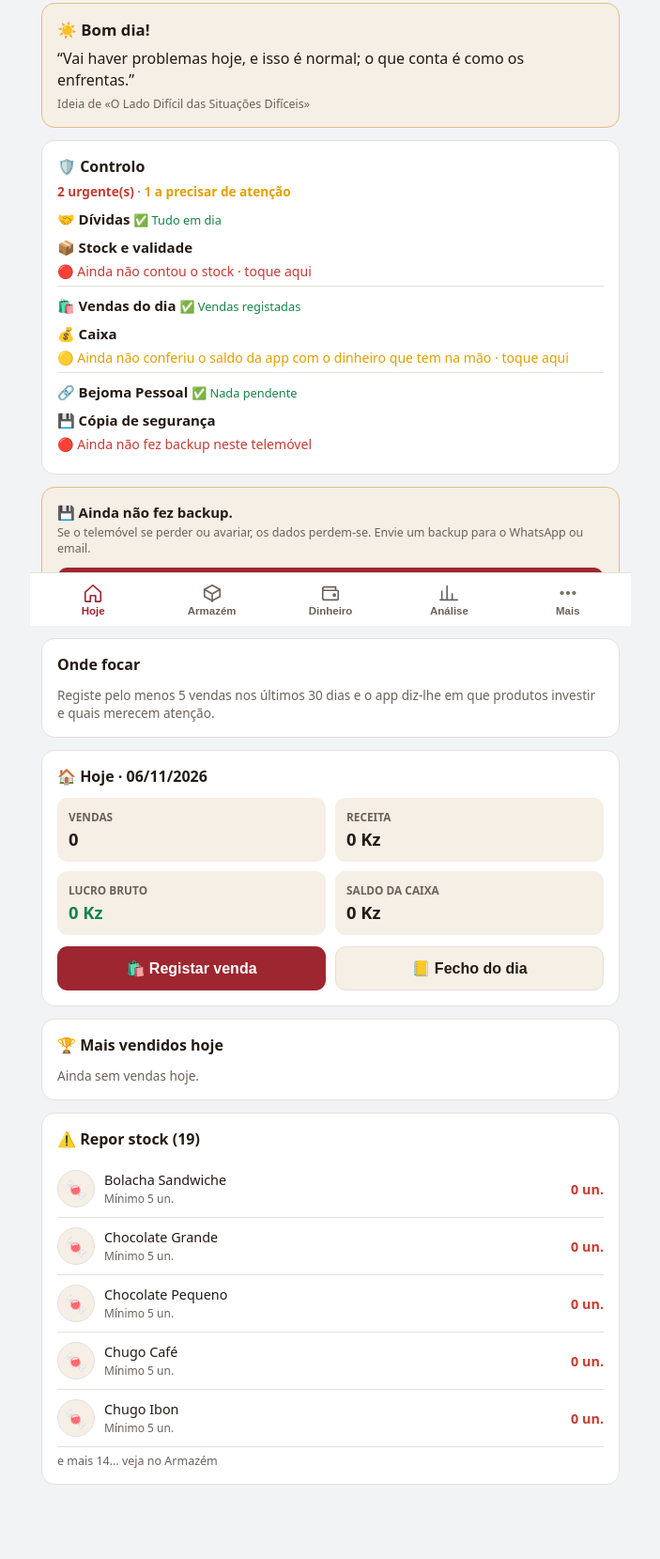
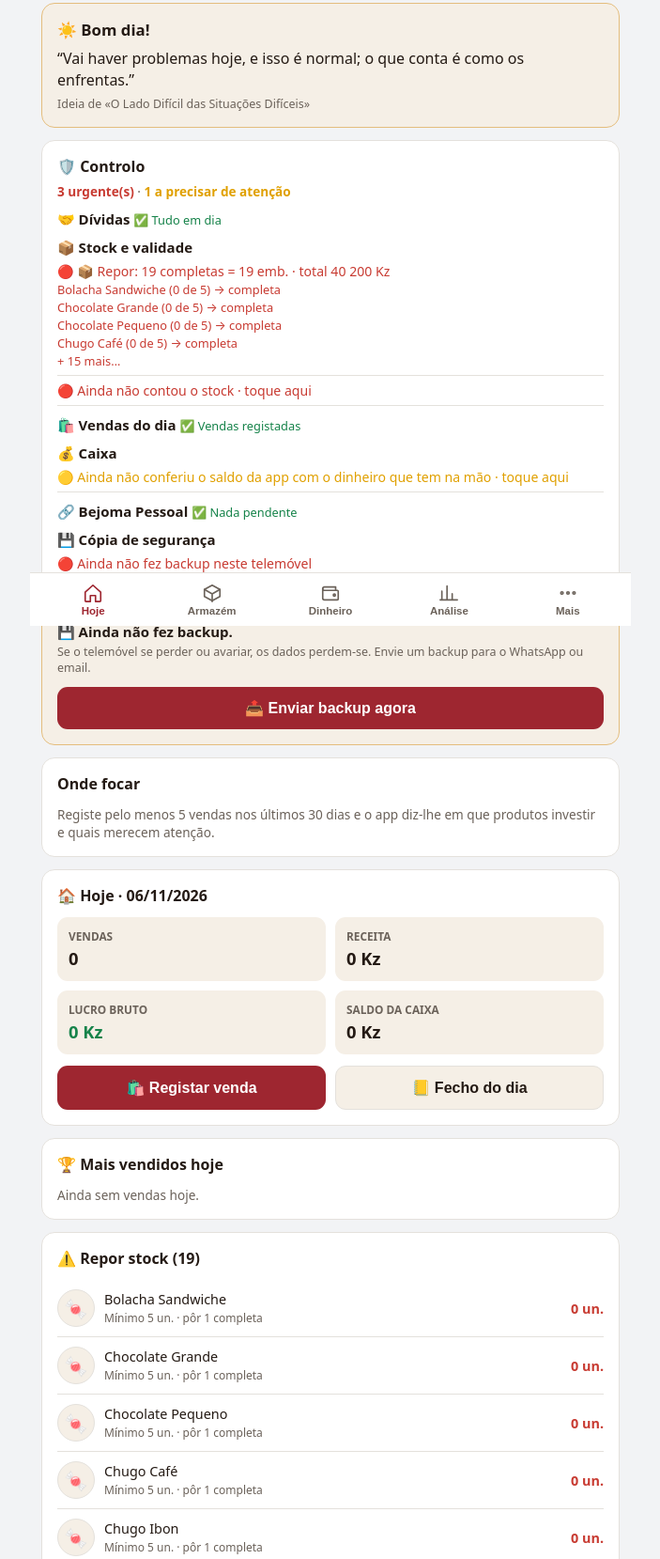
Before and after one commit to benjamimmanuel232-dotcom/bejoma, a plain HTML site: page index.html in a window 1280 px wide. Shown: the part 134-1793 px from the top of the page at 94% size, without its empty margins (288-991 px from the left). Drawn offline with Linux system fonts and the light colour scheme.

Commit message:
Add files via upload

```diff
--- a/index.html
+++ b/index.html
@@ -258,6 +258,7 @@ html[data-t=dark] [style*="border-color:#e4bd7d"]{border-color:#6b5230!important
 <div id="cnHist" style="margin-top:12px"></div></div>
 </div>
 <div class="sx" data-sx="repor">
+<div class="card"><h2>📦 Repor por stock mínimo</h2><p class="empty" style="margin:-6px 0 8px">Produto com stock no mínimo ou abaixo: a app sugere uma <b>meia</b> embalagem. Com metade do mínimo ou menos: sugere uma <b>completa</b>. O mínimo de cada produto é o campo "Stock mínimo para alerta".</p><div id="rpMC"></div></div>
 <div class="card"><h2>🛒 Lista de compras sugerida</h2>
 <p class="empty" style="margin:-6px 0 8px">A app vê quanto vende cada produto por dia (últimas 4 semanas) e sugere quanto comprar para durar o número de dias que escolher.</p>
 <label>Quero stock para</label><select id="rpD" onchange="rpSet(this.value)"><option value="7">7 dias</option><option value="15">15 dias</option><option value="30">30 dias</option></select>
@@ -727,7 +728,7 @@ const mes=td().slice(0,7),sum=l=>({r:l.reduce((s,v)=>s+v.qtd*v.preco,0),l:l.redu
 const h=sum(hoje),m=sum(D.vendas.filter(v=>v.data.startsWith(mes))),sv=D.prods.reduce((s,p)=>s+p.stock*custo(p),0),zero=D.prods.filter(p=>p.stock<=0).length;
 const bx=(t,a,b,c,x)=>`<div class="card"><h2>${t}</h2><div class="grid"><div class="stat"><div class="k">VENDAS</div><div class="v">${a}</div></div><div class="stat"><div class="k">RECEITA</div><div class="v">${money(b)}</div></div><div class="stat" style="grid-column:1/-1"><div class="k">LUCRO</div><div class="v good">${money(c)}</div></div></div>${x||''}</div>`;
 const low=D.prods.filter(p=>p.stock<=mn(p)).sort((a,b)=>a.stock-b.stock);
-const alertCard=low.length?`<div class="card"><h2>Stock baixo (${low.length})</h2>`+low.map(p=>`<div class="item"><div>${esc(p.nome)}<small>Mínimo ${mn(p)} un.</small></div><b class="${p.stock<=0?'bad':'warn'}">${p.stock} un.</b></div>`).join('')+'</div>':'';
+const alertCard=low.length?`<div class="card"><h2>Stock baixo (${low.length})</h2>`+low.map(p=>`<div class="item"><div>${esc(p.nome)}<small>Mínimo ${mn(p)} un.${repSugT(p)}</small></div><b class="${p.stock<=0?'bad':'warn'}">${p.stock} un.</b></div>`).join('')+'</div>':'';
 $('vAlert').innerHTML=low.length?`<div class="card" style="border-color:#e4bd7d;background:var(--soft)"><b>⚠️ ${low.length} produto(s) com stock baixo</b><small style="display:block;color:var(--sub);margin-top:3px">${low.slice(0,3).map(p=>esc(p.nome)).join(', ')}${low.length>3?'…':''} — veja o Resumo.</small></div>`:'';
 const{ag}=relData();
 const rows=Object.entries(ag).sort((a,b)=>b[1].l-a[1].l).map(([k,a])=>`<div class="item"><div><b>${esc(k)}</b><small>${a.q} un. vendidas · ${money(a.r)}</small></div><b class="good">${money(a.l)}</b></div>`).join('');
@@ -769,7 +770,7 @@ const f=fechoData(fdia),low=D.prods.filter(p=>p.stock<=mn(p)).sort((a,b)=>a.stoc
 const rw=(t,v,c,b)=>`<div class="item"><div>${b?'<b>'+t+'</b>':t}</div><b class="${c||''}">${v}</b></div>`;
 const pv=Object.entries(f.ag).sort((a,b)=>b[1].q-a[1].q).map(([k,a])=>`<div class="item"><div>${esc(k)}<small>${money(a.r)}</small></div><b>${c2(a.q)} un.</b></div>`).join('');
 const pc=f.compras.map(c=>`<div class="item"><div>${esc(c.nome)}<small>+${c2(c.un)} un.</small></div><b>${money(c.total)}</b></div>`).join('');
-const pl=low.map(p=>`<div class="item"><div>${esc(p.nome)}<small>Mínimo ${mn(p)} un.</small></div><b class="${p.stock<=0?'bad':'warn'}">${p.stock} un.</b></div>`).join('');
+const pl=low.map(p=>`<div class="item"><div>${esc(p.nome)}<small>Mínimo ${mn(p)} un.${repSugT(p)}</small></div><b class="${p.stock<=0?'bad':'warn'}">${p.stock} un.</b></div>`).join('');
 const cd=(t,b)=>`<div class="card"><h2>${t}</h2>${b}</div>`;
 $('fBox').innerHTML=`<div class="card"><h2>Fecho do dia</h2><label>Dia</label><input type="date" value="${fdia}" max="${td()}" onchange="setF(this.value)"><button onclick="printFecho()">📄 Gerar PDF do fecho</button><button class="sec" onclick="partilharFecho()">📤 Partilhar (WhatsApp)</button></div>`
 +cd('💵 Dinheiro do dia',rw('Vendas feitas',f.n)+rw('Receita (total vendido)',money(f.rec))+(f.dsc?rw('🏷️ Descontos dados (já tirados da receita)',money(f.dsc)):'')+rw('Custo dos produtos vendidos','−'+money(f.cst))+rw('Lucro bruto',money(f.bruto),f.bruto<0?'bad':'good',1)+rw('Despesas','−'+money(f.desp))+(f.trV?rw('↳ 🌙 Transporte de volta (já nas despesas)',money(f.trV),''):'')+(f.capD?rw('🌅 Transporte de ida (sai do capital)','−'+money(f.capD)):'')+(f.perd?rw('Perdas e ofertas','−'+money(f.perd)):'')+rw('Lucro líquido',money(f.liq),f.liq<0?'bad':'good',1)+(f.comi?rw('🍽️ Comida / pessoal (fora do lucro)',money(f.comi)+(limCom()?' de '+money(limCom()):''),limCom()&&f.comi>limCom()?'bad':''):'')+(f.liq>0?rw('Guardar para repor stock (50%)',money(f.liq*0.5)):''))
@@ -1014,7 +1015,7 @@ const dias=D.ultBackup?Math.floor((new Date(td()+'T12:00:00')-new Date(D.ultBack
 const hoje2=D.vendas.some(v=>v.data===td())||D.compras.some(c=>c.data===td())||D.caixa.some(c=>c.data===td()),bk=(dias===null||dias>=2||(dias>=1&&hoje2))?`<div class="card" style="border-color:#e4bd7d;background:var(--soft)"><b>💾 ${dias===null?'Ainda não fez backup.':(dias===1?'Ainda não fez backup hoje.':'Último backup há '+dias+' dias.')}</b><small style="display:block;color:var(--sub);margin:3px 0 0">Se o telemóvel se perder ou avariar, os dados perdem-se. Envie um backup para o WhatsApp ou email.</small><button onclick="partilharBackup()">📤 Enviar backup agora</button></div>`:'';
 const st=(k,v,c)=>`<div class="stat"><div class="k">${k}</div><div class="v ${c||''}">${v}</div></div>`;
 const top=Object.entries(f.ag).sort((a,b)=>b[1].q-a[1].q).slice(0,3).map(([k,a],i)=>{const p=D.prods.find(x=>x.nome===k);return`<div class="item"><div class="pi"><span class="rk">${i+1}</span>${p?av(p,40):''}<div>${esc(k)}<small>${money(a.r)}</small></div></div><b>${c2(a.q)} un.</b></div>`}).join('');
-const low=D.prods.filter(p=>p.stock<=mn(p)).sort((a,b)=>a.stock-b.stock),lw=low.slice(0,5).map(p=>`<div class="item"><div class="pi">${av(p,40)}<div>${esc(p.nome)}<small>Mínimo ${mn(p)} un.</small></div></div><b class="${p.stock<=0?'bad':'warn'}">${p.stock} un.</b></div>`).join('');
+const low=D.prods.filter(p=>p.stock<=mn(p)).sort((a,b)=>a.stock-b.stock),lw=low.slice(0,5).map(p=>`<div class="item"><div class="pi">${av(p,40)}<div>${esc(p.nome)}<small>Mínimo ${mn(p)} un.${repSugT(p)}</small></div></div><b class="${p.stock<=0?'bad':'warn'}">${p.stock} un.</b></div>`).join('');
 $('iBox').innerHTML=storCard()+reporCard()+bk+dvIni()+focoCard()+valCard()
 +cd('🏠 Hoje · '+fmtD(td()),`<div class="grid">${st('VENDAS',f.n)}${st('RECEITA',money(f.rec))}${st('LUCRO BRUTO',money(f.bruto),f.bruto<0?'bad':'good')}${st('SALDO DA CAIXA',money(tot),tot<0?'bad':'')}</div><div class="two" style="margin-top:12px"><button onclick="goTab('vendas')">🛍️ Registar venda</button><button class="sec" onclick="goTab('fecho')">📒 Fecho do dia</button></div>`)
 +cd('🏆 Mais vendidos hoje',top||empty('Ainda sem vendas hoje.'))
@@ -1119,11 +1120,28 @@ L.sort((a,b)=>a.urg-b.urg||a.dias-b.dias);
 let mi=null;D.vendas.forEach(v=>{if(mi===null||v.data<mi)mi=v.data});
 return{L:L,sem:sem,total:total,cov:cov,poucos:mi===null||dd(mi,h)<14}}
 function rpSet(v){D.repDias=+v;save();RP()}
+/* ===== Regra de reposição: meia / completa ===== */
+function repUm(p){if(!(p.stock>=0&&p.stock<=mn(p)))return null;const u=p.unEmb>0?p.unEmb:0;if(!u)return{p,sem:true};
+const mi=mn(p),st=p.stock,comp=st<=mi*0.5,par=u>=2&&u%2===0,tipo=comp||!par?'completa':'meia',pe=p.precoEmb>0?p.precoEmb:custo(p)*u,cost=tipo==='meia'?(p.precoMeia>0?p.precoMeia:pe/2):pe;
+return{p,tipo,un:tipo==='meia'?u/2:u,cost,st,mi,forcada:!comp&&!par,pct:mi>0?Math.round(st/mi*100):0}}
+function repMC(){const L=[],sem=[];let nC=0,nM=0,cC=0,cM=0;D.prods.forEach(p=>{const r=repUm(p);if(!r)return;if(r.sem){sem.push(p);return}L.push(r);if(r.tipo==='meia'){nM++;cM+=r.cost}else{nC++;cC+=r.cost}});
+L.sort((a,b)=>(a.tipo==='completa'?0:1)-(b.tipo==='completa'?0:1)||a.st-b.st);return{L,sem,nC,nM,emb:nC+nM/2,cC,cM,cost:cC+cM}}
+const repSugT=p=>{const r=repUm(p);return r&&r.tipo?' · pôr 1 '+r.tipo:''};
+const repTxt=(nC,nM)=>(nC?nC+(nC===1?' completa':' completas'):'')+(nC&&nM?' + ':'')+(nM?nM+(nM===1?' meia':' meias'):'');
+function rpEntradaM(id,tipo){goTab('armazem','ent');const s=$('aProd');if(s){s.value=id;if(typeof fillEmb==='function')fillEmb()}if($('aEmb'))$('aEmb').value=tipo==='completa'?1:'';if($('aMeia'))$('aMeia').value=tipo==='meia'?1:'';if(typeof emSoma==='function')emSoma();window.scrollTo(0,0)}
+function RPM(){const e=$('rpMC');if(!e)return;const r=repMC();
+if(!r.L.length&&!r.sem.length){e.innerHTML='<span class="empty">✅ Nenhum produto está no stock mínimo ou abaixo.</span>';return}
+let h='';
+if(r.L.length)h+='<div style="margin-bottom:8px"><b>Total a repor: '+repTxt(r.nC,r.nM)+' = '+embF(r.emb)+' emb. · '+money(Math.round(r.cost))+'</b><small style="display:block;color:var(--sub)">'+(r.nC?'Completas: '+r.nC+' · '+money(Math.round(r.cC)):'')+(r.nC&&r.nM?'  |  ':'')+(r.nM?'Meias: '+r.nM+' · '+money(Math.round(r.cM)):'')+'</small></div>';
+h+=r.L.map(x=>{const cor=x.tipo==='completa'?'var(--bad)':'#e0a000';
+return '<div class="item" style="align-items:flex-start;gap:12px">'+av(x.p,52)+'<div style="flex:1;min-width:0"><b>'+esc(x.p.nome)+'</b><small style="display:block;color:var(--sub)">Stock '+c2(x.st)+' un. · mínimo '+c2(x.mi)+' un. ('+x.pct+'%)</small><div style="margin-top:4px;color:'+cor+';font-weight:700">Pôr 1 '+x.tipo+' ('+c2(x.un)+' un.) · '+money(Math.round(x.cost))+'</div>'+(x.forcada?'<small style="display:block;color:var(--sub)">A embalagem tem unidades ímpares: a meia não dá, por isso é uma completa.</small>':'')+'<button class="mini" style="margin:6px 0 0;width:auto" onclick="rpEntradaM(\''+x.p.id+'\',\''+x.tipo+'\')">Dar entrada</button></div></div>'}).join('');
+if(r.sem.length)h+='<p class="empty" style="margin:10px 0 0">'+r.sem.length+' produto(s) no stock mínimo sem "unidades por embalagem": '+r.sem.slice(0,4).map(p=>esc(p.nome)).join(', ')+(r.sem.length>4?'…':'')+'. Edite o produto para a app poder sugerir meia ou completa.</p>';
+e.innerHTML=h}
 function rpEntrada(id,packs){goTab('armazem','ent');const s=$('aProd');if(s){s.value=id;if(typeof fillEmb==='function')fillEmb()}if(packs&&$('aEmb'))$('aEmb').value=packs;if($('aMeia'))$('aMeia').value='';if(typeof emSoma==='function')emSoma();window.scrollTo(0,0)}
 function rpShare(){const r=rpDados();if(!r.L.length)return alert('Não há nada a repor com este número de dias.');
 const t='🛒 Lista de compras — '+fmtD(td())+' (stock para '+r.cov+' dias)\n'+r.L.map(x=>'• '+x.p.nome+' — '+(x.packs?x.packs+' emb. ('+c2(x.qty)+' un.)':c2(x.qty)+' un.')+' ~ '+money(Math.round(x.cost))).join('\n')+'\nTotal estimado: '+money(Math.round(r.total));
 if(navigator.share){navigator.share({text:t}).catch(()=>{})}else if(navigator.clipboard&&navigator.clipboard.writeText){navigator.clipboard.writeText(t).then(()=>toast('Lista copiada.'),()=>prompt('Copie a lista:',t))}else prompt('Copie a lista:',t)}
-function RP(){const b=$('rpL');if(!b)return;if($('rpD'))$('rpD').value=String(D.repDias||15);const r=rpDados();
+function RP(){RPM();const b=$('rpL');if(!b)return;if($('rpD'))$('rpD').value=String(D.repDias||15);const r=rpDados();
 $('rpSum').innerHTML=r.L.length?'<b>'+r.L.length+' produto(s) a repor</b> · total estimado <b>'+money(Math.round(r.total))+'</b>'+(r.poucos?'<p class="empty" style="margin:4px 0 0">Ainda há poucos dias de vendas registadas: a estimativa vai melhorando com o tempo.</p>':''):'<span class="empty">✅ Com '+r.cov+' dias de cobertura, não há nada a repor agora.</span>';
 b.innerHTML=r.L.map(x=>{const cor=x.urg<=1?'var(--bad)':x.urg===2?'#e0a000':'var(--good)',ic=x.urg<=1?'🔴':x.urg===2?'🟡':'🟢',dz=x.st<=0?'Sem stock':'dá para '+(x.dias<1?'menos de 1 dia':Math.floor(x.dias)+' dia(s)');
 return '<div class="item" style="align-items:flex-start;gap:12px">'+av(x.p,52)+'<div style="flex:1;min-width:0"><b>'+esc(x.p.nome)+'</b><small style="display:block;color:var(--sub)">Vende ~'+c2(Math.round(x.rate*10)/10)+' por dia · stock '+c2(x.p.stock)+'</small><small style="display:block;color:'+cor+';font-weight:700">'+ic+' '+dz+'</small><div style="margin-top:4px">Comprar: <b>'+(x.packs?x.packs+' emb. ('+c2(x.qty)+' un.)':c2(x.qty)+' un.')+'</b> · ~'+money(Math.round(x.cost))+'</div><button class="mini" style="margin:6px 0 0;width:auto" onclick="rpEntrada(\''+x.p.id+'\','+(x.packs||0)+')">Dar entrada</button></div></div>'}).join('')+(r.sem?'<p class="empty" style="margin:10px 0 0">'+r.sem+' produto(s) sem vendas recentes não entram na lista.</p>':'')}
@@ -1139,8 +1157,9 @@ const sp=ab.filter(d=>!d.prazo).length;if(sp)R.push([1,sp+' dívida(s) sem prazo
 S.push({ic:'🤝',n:'Dívidas',g:"goTab('dividas')",ok:'Tudo em dia',R})}
 {const R=[],P=D.prods,sa=stockAl(),ng=sa.ng;
 if(ng.length)R.push([2,ng.length+' produto(s) com stock negativo: '+nomes(ng)+' · erro de registo',0]);
-const z=sa.z;if(z.length)R.push([2,z.length+' produto(s) sem stock: '+nomes(z),0,"goTab('armazem','repor')"]);
-const bx=sa.bx;if(bx.length)R.push([1,bx.length+' produto(s) com stock baixo: '+nomes(bx),0,"goTab('armazem','repor')"]);
+{const rp=repMC();if(rp.L.length){const dt=rp.L.slice(0,4).map(x=>esc(x.p.nome)+' ('+c2(x.st)+' de '+c2(x.mi)+') → '+x.tipo).join('<br>');
+R.push([rp.nC?2:1,'📦 Repor: '+repTxt(rp.nC,rp.nM)+' = '+embF(rp.emb)+' emb. · total '+money(Math.round(rp.cost))+'<br><span style="font-size:.8rem">'+dt+(rp.L.length>4?'<br>+ '+(rp.L.length-4)+' mais…':'')+'</span>',0,"goTab('armazem','repor')"])}
+if(rp.sem.length)R.push([1,rp.sem.length+' produto(s) com stock baixo e sem "unidades por embalagem": '+nomes(rp.sem),0,"goTab('armazem','repor')"])}
 valAl().forEach(p=>{const d=dvDias(p.val);if(d<0)R.push([2,esc(p.nome)+' · validade passou há '+dias(-d)+' (stock '+c2(p.stock)+')',-d]);else R.push([d<=7?2:1,esc(p.nome)+' · validade '+quando(d)+' (stock '+c2(p.stock)+')',0])});
 const pc=P.filter(p=>p.venda>0&&custo(p)>0&&p.venda<custo(p));if(pc.length)R.push([2,pc.length+' produto(s) com preço de venda abaixo do custo: '+nomes(pc),0]);
 if(P.length){const cs=cnL().map(c=>c.data).sort(),uc=cs.length?cs[cs.length-1]:null,dc=uc?dd(uc,h):null;if(dc===null||dc>=14)R.push([dc===null||dc>=30?2:1,dc===null?'Ainda não contou o stock · toque aqui':'Há '+dias(dc)+' que não conta o stock · toque aqui',0,"goTab('armazem','perd')"])}
```
